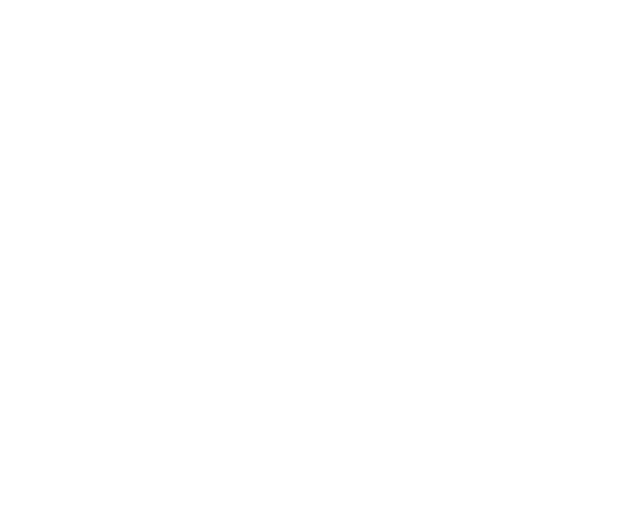
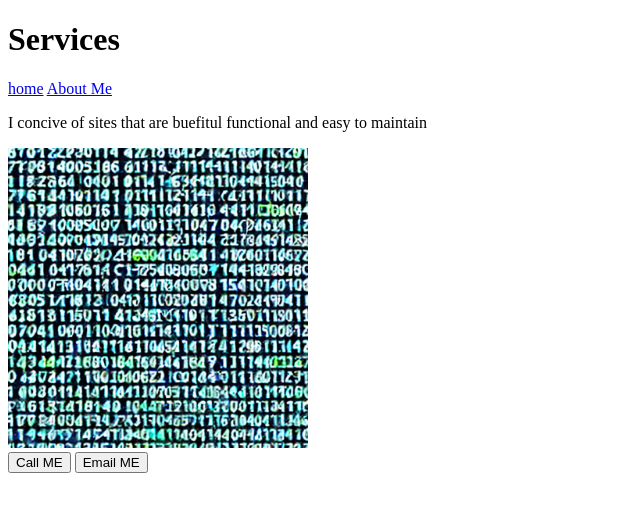
Before and after one commit to ClaytonMalarkey/SemanticWarmup, a plain HTML site: page pages/services.html in a window 1280 px wide. Shown: the whole page, without its empty margins (0-640 px from the left). Drawn offline with Linux system fonts and the light colour scheme.

Commit message:
Added services.html

```diff
--- a/pages/services.html
+++ b/pages/services.html
@@ -0,0 +1,26 @@
+<!DOCTYPE html>
+<html lang="en">
+<head>
+    <meta charset="UTF-8">
+    <meta http-equiv="X-UA-Compatible" content="IE=edge">
+    <meta name="viewport" content="width=device-width, initial-scale=1.0">
+    <title>Document</title>
+</head>
+<body>
+    <header>
+        <h1>Services</h1>
+        <Nav>
+            <a href="/index.html">home</a>
+            <a href="/pages/aboutme.html">About Me</a>
+        </Nav>
+    </header>
+    <main>
+        <p>I concive of sites that are buefitul functional and easy to maintain</p>
+        <img src="/images/code.jpg" alt="computer code" height="300px">
+    </main>
+    <footer>
+        <button>Call ME</button>
+        <button>Email ME</button>
+    </footer>
+</body>
+</html>
```
Also changed, not shown: index.html (+5 -2 lines), images/code.jpg (added).
